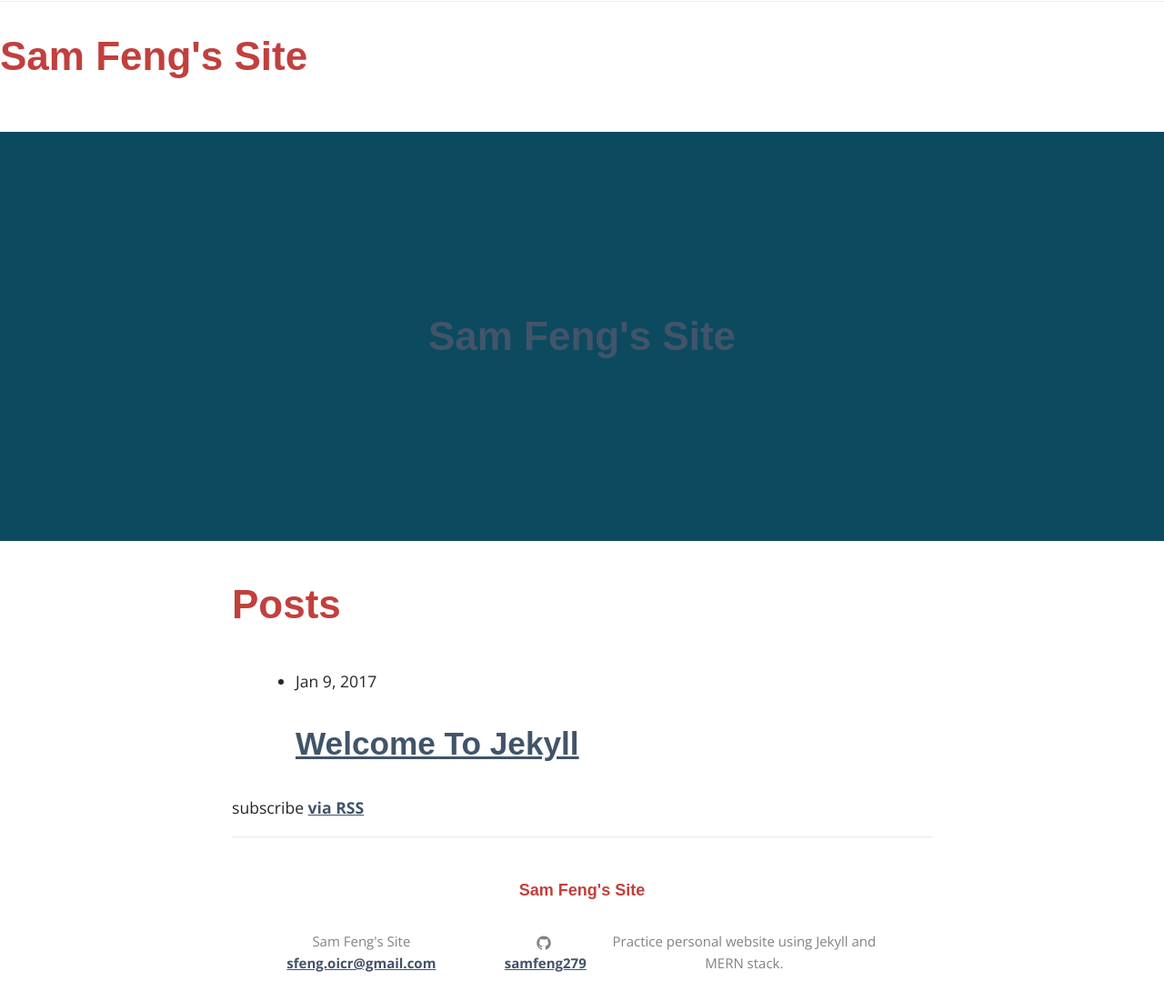
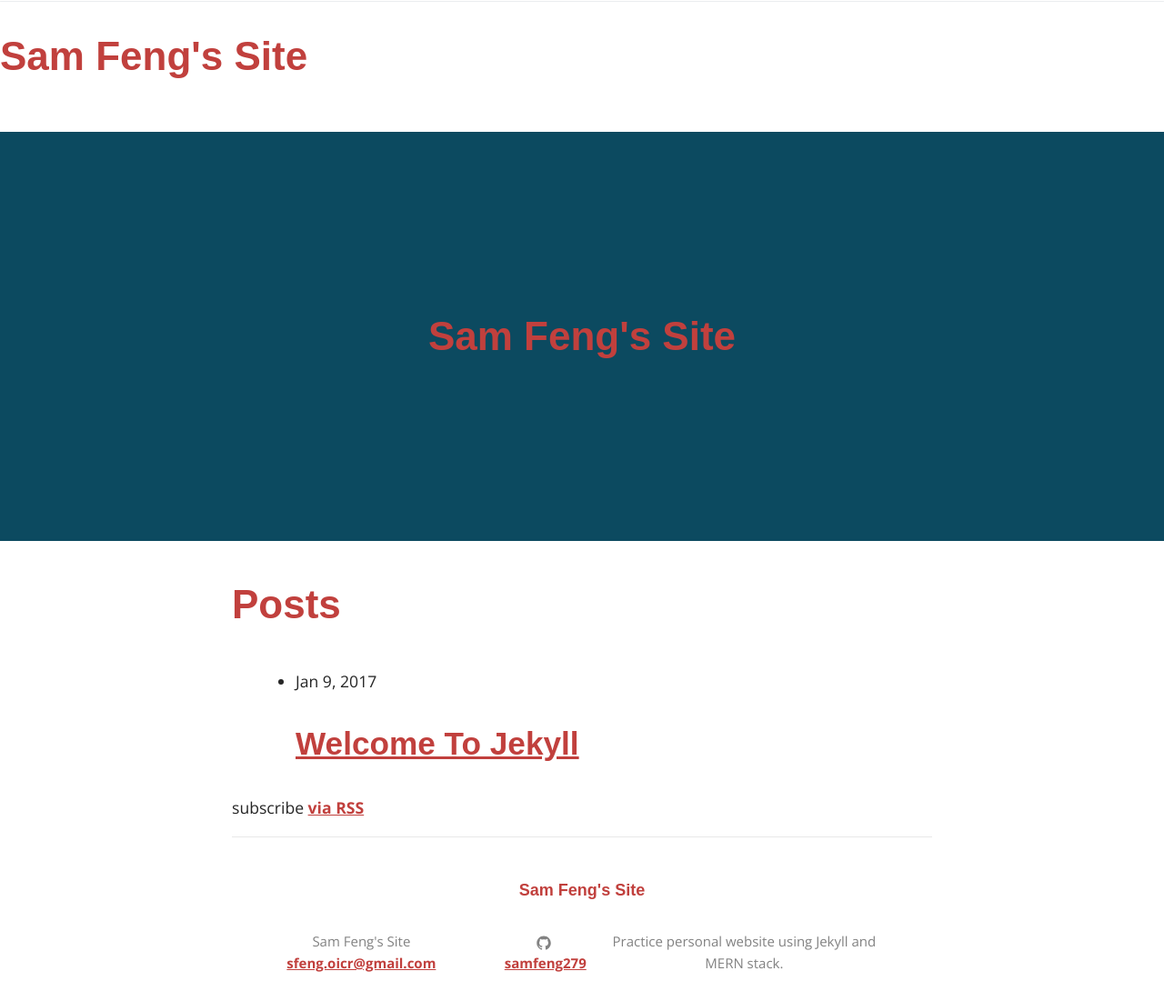
Before and after one commit to samfeng279/samfeng279.github.io, a Jekyll site: the page built from index.html, in a window 1280 px wide. Shown: the whole page at 91% size. Built offline with Jekyll 4.4.1, drawn with Linux system fonts in a browser that asks for light colours; some web fonts are replaced.

Commit message:
Update _base.scss

```diff
--- a/_sass/_base.scss
+++ b/_sass/_base.scss
@@ -2,8 +2,8 @@ $content-width: 800px;
 $main: #f1f3f2;
 $font-style: 'Open Sans', sans-serif;
 $font-color: #262626;
-$link-color: #425469;
-$link-hover-color: #81a3a7;
+$link-color: #c1403d;
+$link-hover-color: #c1403d;
 $heading-font: 'Muli', sans-serif;
 $heading-font-color: #c1403d;
 $light: #E7EDF4;
```
